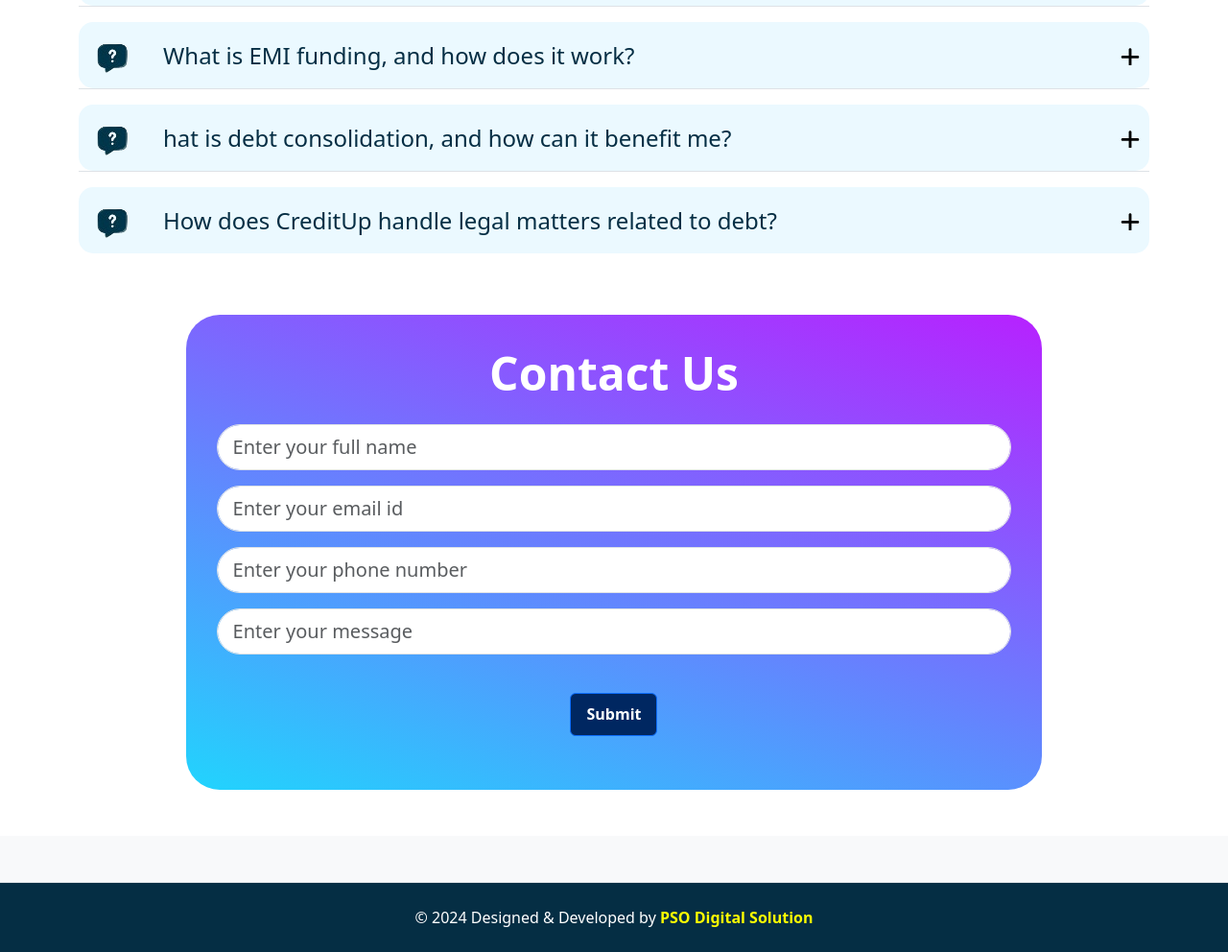
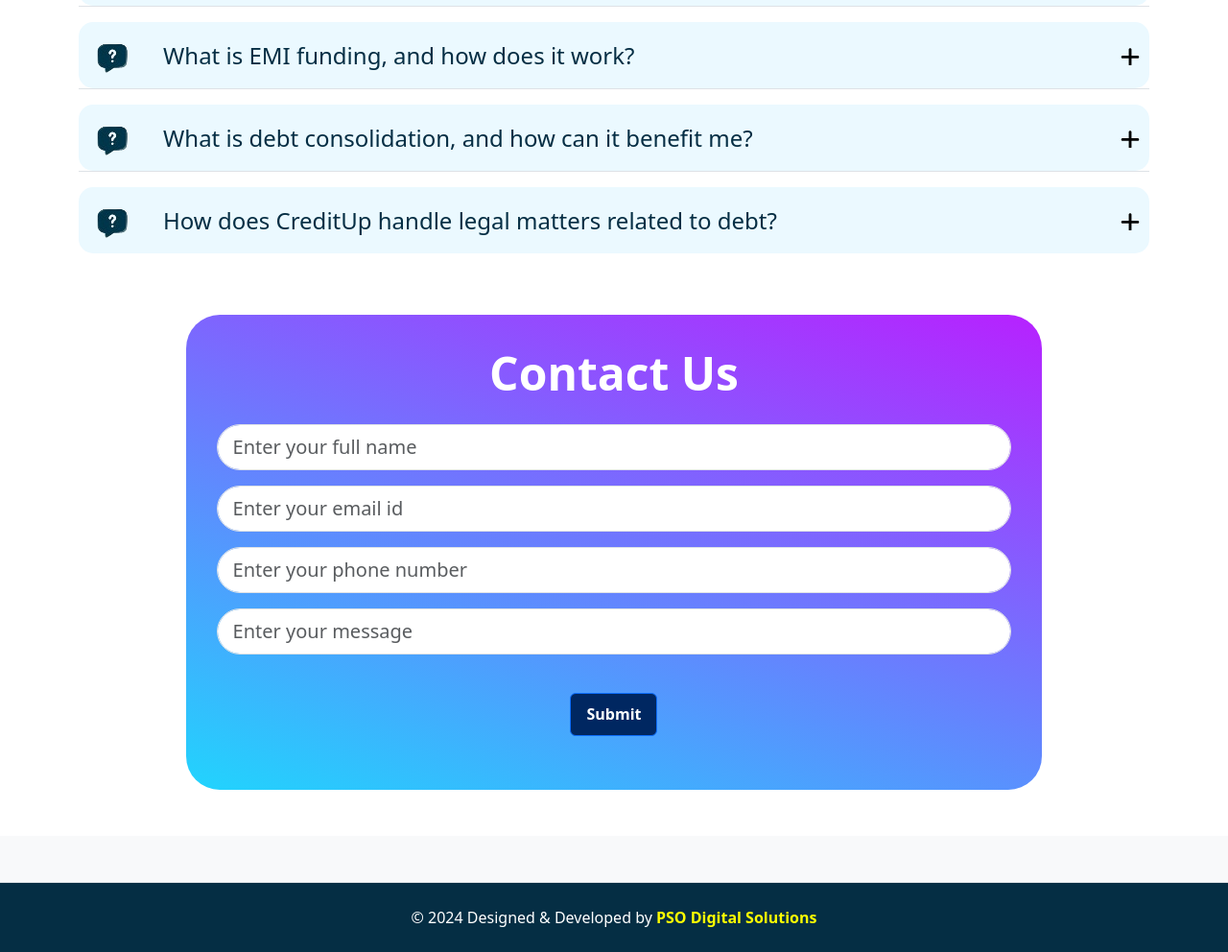
Before and after one commit to Bhavesh703/creditUp, a plain HTML site: page index.html in a window 1280 px wide. Shown: the part 4508-5500 px from the top of the page at 96% size. Drawn offline with nearby package versions, Linux system fonts and the light colour scheme.

Commit message:
initial update

```diff
--- a/index.html
+++ b/index.html
@@ -292,7 +292,7 @@
           data-aos-delay="50"
           data-aos-duration="1000"
         >
-        <h2 class="text-center founderTitle">Our People</h2>
+          <h2 class="text-center founderTitle">Our People</h2>
           <div class="row g-3 d-flex justify-content-center align-items-center">
             <div class="col-xl-3 col-lg-4 col-md-6">
               <!-- Founder -->
@@ -819,7 +819,7 @@
                       class="img-fluid"
                     />
                     <span class="accordianTxt"
-                      >hat is debt consolidation, and how can it benefit
+                      >What is debt consolidation, and how can it benefit
                       me?</span
                     >
                   </button>
@@ -989,7 +989,7 @@
               class="text-reset fw-bold text-warning footerTab"
               target="_blank"
               href="https://www.psodigitalsolutions.com/"
-              >PSO Digital Solution</a
+              >PSO Digital Solutions</a
             >
           </div>
           <!-- Copyright -->
```
